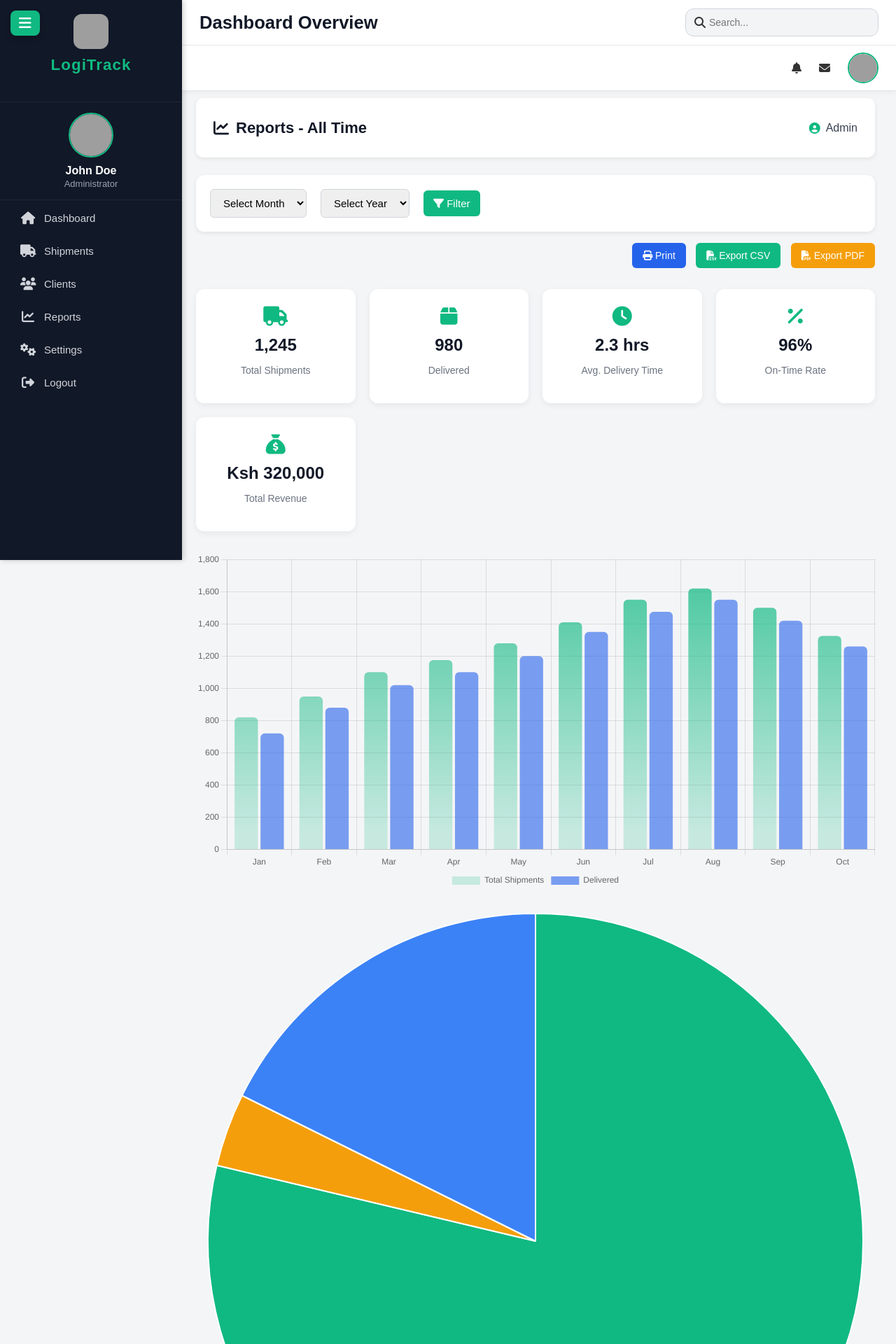
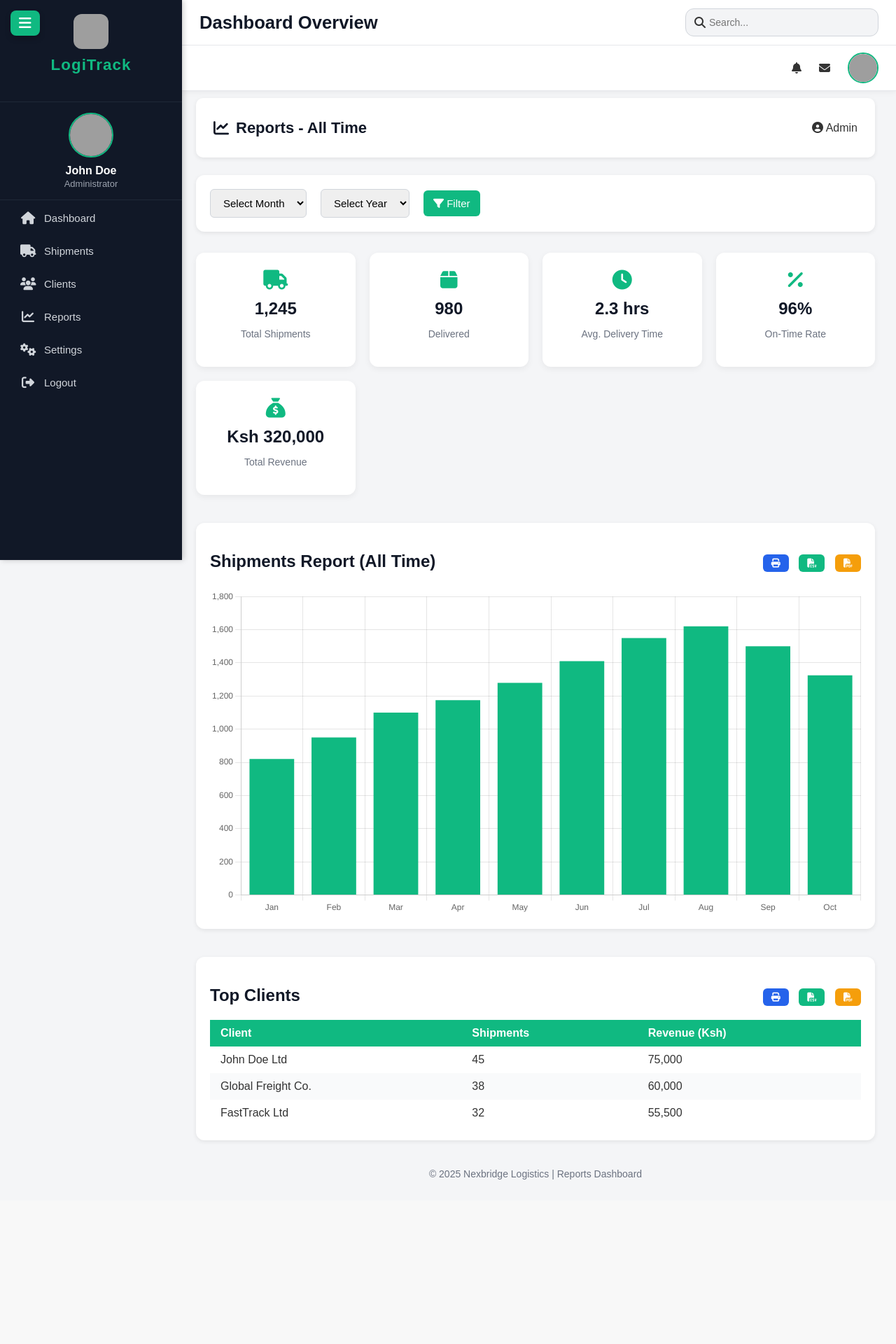
Before and after one commit to Maxwellkiptoo/tsfreighters, a PHP site: page /tsfreighters/app/Views/a/reports.php in a window 1280 px wide. Shown: the top 1920 px of the page at 70% size. After the commit the page ends 1685 px from the top, so only its background shows below. Run offline with PHP 8.4, Linux system fonts and the light colour scheme; some libraries are stand-ins or nearby versions; grey boxes are pictures that could not be loaded.

Commit message:
the admin can client tabd dowanload the cleint details,

```diff
--- a/app/Views/a/reports.php
+++ b/app/Views/a/reports.php
@@ -4,7 +4,7 @@
 <head>
 <meta charset="UTF-8">
 <meta name="viewport" content="width=device-width, initial-scale=1.0">
-<title>Monthly Reports | Logistics Admin</title>
+<title>Company Reports | Admin Dashboard</title>
 <link rel="stylesheet" href="https://cdnjs.cloudflare.com/ajax/libs/font-awesome/6.5.0/css/all.min.css">
 <style>
 body {
@@ -12,18 +12,11 @@ body {
   font-family: 'Poppins', sans-serif;
   background-color: #f4f5f7;
   color: #333;
-  overflow-x: hidden;
 }
-.main-content {
-  margin-left: 250px;
-  padding: 30px;
-}
-@media(max-width:768px){
-  .main-content{margin-left:0;}
-  .sidebar{display:none;}
-}
+.main-content { margin-left: 250px; padding: 30px; }
+@media(max-width:768px){ .main-content{margin-left:0;} .sidebar{display:none;} }
 header {
-  background: white;
+  background: #fff;
   padding: 15px 25px;
   border-radius: 10px;
   display: flex;
@@ -39,18 +32,8 @@ header h1 {
   align-items: center;
   gap: 10px;
 }
-header .user {
-  display: flex;
-  align-items: center;
-  font-weight: 500;
-  color: #374151;
-}
-header .user i {
-  margin-right: 8px;
-  color: #10b981;
-}
 .filter-form {
-  background: white;
+  background: #fff;
   margin-top: 25px;
   padding: 20px;
   border-radius: 12px;
@@ -71,123 +54,64 @@ header .user i {
   color: white;
   cursor: pointer;
   border: none;
-  transition: background 0.3s;
+  transition: 0.3s;
 }
 .filter-form button:hover { background: #0d946c; }
-.report-cards {
+
+.report-card-group {
   display: grid;
   grid-template-columns: repeat(auto-fit, minmax(220px, 1fr));
   gap: 20px;
   margin-top: 30px;
 }
 .card {
-  background: white;
+  background: #fff;
   padding: 25px 20px;
   border-radius: 12px;
   box-shadow: 0 3px 10px rgba(0,0,0,0.06);
   text-align: center;
-  transition: transform 0.3s ease, box-shadow 0.3s ease;
-}
-.card:hover {
-  transform: translateY(-5px);
-  box-shadow: 0 5px 14px rgba(0,0,0,0.1);
 }
 .card i {
   font-size: 28px;
   color: #10b981;
   margin-bottom: 8px;
 }
-.card h3 {
-  font-size: 24px;
-  margin: 5px 0;
-  color: #111827;
-}
-.card p {
-  font-size: 14px;
-  color: #6b7280;
-}
-.export-buttons {
-  margin-top: 15px;
-  text-align: right;
-}
-.export-buttons button {
-  padding: 10px 15px;
-  border: none;
-  border-radius: 6px;
-  color: white;
-  cursor: pointer;
-  margin-left: 10px;
-  font-size: 14px;
-}
-.export-buttons .print { background: #2563eb; }
-.export-buttons .csv { background: #10b981; }
-.export-buttons .pdf { background: #f59e0b; }
-.table-section {
+.card h3 { font-size: 24px; margin: 5px 0; color: #111827; }
+.card p { font-size: 14px; color: #6b7280; }
+
+.section {
   background: white;
   margin-top: 40px;
   border-radius: 12px;
   box-shadow: 0 2px 6px rgba(0,0,0,0.08);
   padding: 20px;
 }
-.table-section h2 {
-  margin-bottom: 15px;
+.section h2 {
+  display: flex;
+  justify-content: space-between;
+  align-items: center;
   color: #111827;
 }
-table {
-  width: 100%;
-  border-collapse: collapse;
-}
-table th, table td {
-  text-align: left;
-  padding: 12px 15px;
-}
-table th {
-  background: #10b981;
-  color: white;
-  font-weight: 600;
-}
-table tr:nth-child(even) { background: #f9fafb; }
-table td { color: #374151; }
-footer {
-  margin-top: 40px;
-  text-align: center;
-  font-size: 14px;
-  color: #6b7280;
-}
-canvas {
-  width: 100%;
-  height: 320px;
-  margin-top: 30px;
-}
-.summary-box {
-  background: white;
-  margin-top: 30px;
-  padding: 20px;
-  border-radius: 10px;
-  box-shadow: 0 2px 6px rgba(0,0,0,0.08);
-}
-.notes-section {
-  background: white;
-  padding: 20px;
-  margin-top: 30px;
-  border-radius: 10px;
-  box-shadow: 0 2px 6px rgba(0,0,0,0.08);
-}
-.notes-section textarea {
-  width: 100%;
-  padding: 10px;
-  border-radius: 6px;
-  border: 1px solid #ddd;
-}
-.notes-section button {
-  margin-top: 10px;
-  background: #10b981;
-  color: white;
-  padding: 8px 16px;
+.section .tools button {
+  margin-left: 8px;
+  padding: 6px 12px;
   border: none;
   border-radius: 6px;
+  color: white;
   cursor: pointer;
+  font-size: 13px;
 }
+.btn-print { background: #2563eb; }
+.btn-csv { background: #10b981; }
+.btn-pdf { background: #f59e0b; }
+
+table { width: 100%; border-collapse: collapse; margin-top: 15px; }
+table th, table td { text-align: left; padding: 10px 15px; }
+table th { background: #10b981; color: white; font-weight: 600; }
+table tr:nth-child(even) { background: #f9fafb; }
+
+footer { margin-top: 40px; text-align: center; font-size: 14px; color: #6b7280; }
+canvas { width: 100%; height: 300px; margin-top: 25px; }
 </style>
 </head>
 <body>
@@ -201,11 +125,11 @@ $filterLabel = ($month && $year) ? "$month $year" : "All Time";
 <div class="main-content">
   <header>
     <h1><i class="fa fa-chart-line"></i> Reports - <?= htmlspecialchars($filterLabel) ?></h1>
-    <div class="user"><i class="fa fa-user-circle"></i> Admin</div>
+    <div><i class="fa fa-user-circle"></i> Admin</div>
   </header>
 
-  <form class="filter-form" method="GET" id="reportFilter">
-    <select name="month" id="month">
+  <form class="filter-form" method="GET">
+    <select name="month">
       <option value="">Select Month</option>
       <?php
       $months = ['January','February','March','April','May','June','July','August','September','October','November','December'];
@@ -214,7 +138,7 @@ $filterLabel = ($month && $year) ? "$month $year" : "All Time";
         echo "<option $selected>$m</option>";
       } ?>
     </select>
-    <select name="year" id="year">
+    <select name="year">
       <option value="">Select Year</option>
       <?php for($y=date('Y');$y>=2020;$y--){
         $selected = ($y == $year) ? 'selected' : '';
@@ -224,13 +148,7 @@ $filterLabel = ($month && $year) ? "$month $year" : "All Time";
     <button type="submit"><i class="fa fa-filter"></i> Filter</button>
   </form>
 
-  <div class="export-buttons">
-    <button class="print" onclick="window.print()"><i class="fa fa-print"></i> Print</button>
-    <button class="csv"><i class="fa fa-file-csv"></i> Export CSV</button>
-    <button class="pdf"><i class="fa fa-file-pdf"></i> Export PDF</button>
-  </div>
-
-  <div class="report-cards">
+  <div class="report-card-group">
     <div class="card"><i class="fa fa-truck"></i><h3>1,245</h3><p>Total Shipments</p></div>
     <div class="card"><i class="fa fa-box"></i><h3>980</h3><p>Delivered</p></div>
     <div class="card"><i class="fa fa-clock"></i><h3>2.3 hrs</h3><p>Avg. Delivery Time</p></div>
@@ -238,22 +156,31 @@ $filterLabel = ($month && $year) ? "$month $year" : "All Time";
     <div class="card"><i class="fa fa-sack-dollar"></i><h3>Ksh 320,000</h3><p>Total Revenue</p></div>
   </div>
 
-  <canvas id="reportChart"></canvas>
-  <canvas id="statusChart"></canvas>
-
-  <div class="summary-box">
-    <h2>Summary for <?= htmlspecialchars($filterLabel) ?></h2>
-    <p>In <?= htmlspecialchars($filterLabel) ?>, the logistics team handled <strong>1,245 shipments</strong> generating
-    <strong>Ksh 320,000</strong> in revenue. Delivery efficiency was <strong>96%</strong> with
-    <strong>45</strong> delayed shipments and <strong>220</strong> still in transit.</p>
+  <!-- Shipments Chart -->
+  <div class="section" id="shipmentsReport">
+    <h2>
+      Shipments Report (<?= htmlspecialchars($filterLabel) ?>)
+      <div class="tools">
+        <button class="btn-print" onclick="printSection('shipmentsReport')"><i class="fa fa-print"></i></button>
+        <button class="btn-csv" onclick="exportSectionCSV('shipmentsReport')"><i class="fa fa-file-csv"></i></button>
+        <button class="btn-pdf" onclick="exportSectionPDF('shipmentsReport')"><i class="fa fa-file-pdf"></i></button>
+      </div>
+    </h2>
+    <canvas id="shipmentsChart"></canvas>
   </div>
 
-  <div class="table-section">
-    <h2>Top Performing Clients</h2>
+  <!-- Client Table -->
+  <div class="section" id="clientReport">
+    <h2>
+      Top Clients
+      <div class="tools">
+        <button class="btn-print" onclick="printSection('clientReport')"><i class="fa fa-print"></i></button>
+        <button class="btn-csv" onclick="exportSectionCSV('clientReport')"><i class="fa fa-file-csv"></i></button>
+        <button class="btn-pdf" onclick="exportSectionPDF('clientReport')"><i class="fa fa-file-pdf"></i></button>
+      </div>
+    </h2>
     <table>
-      <thead>
-        <tr><th>Client</th><th>Shipments</th><th>Revenue (Ksh)</th></tr>
-      </thead>
+      <thead><tr><th>Client</th><th>Shipments</th><th>Revenue (Ksh)</th></tr></thead>
       <tbody>
         <tr><td>John Doe Ltd</td><td>45</td><td>75,000</td></tr>
         <tr><td>Global Freight Co.</td><td>38</td><td>60,000</td></tr>
@@ -262,57 +189,65 @@ $filterLabel = ($month && $year) ? "$month $year" : "All Time";
     </table>
   </div>
 
-  <div class="notes-section">
-    <h2>Admin Notes</h2>
-    <textarea rows="4" placeholder="Add notes or comments about this month's performance..."></textarea>
-    <button>Save Notes</button>
-  </div>
-
-  <footer>© 2025 Nexbridge Logistics | Reports Dashboard</footer>
+  <footer>© <?= date('Y') ?> Nexbridge Logistics | Reports Dashboard</footer>
 </div>
 
 <script src="https://cdn.jsdelivr.net/npm/chart.js"></script>
+<script src="https://cdnjs.cloudflare.com/ajax/libs/jspdf/2.5.1/jspdf.umd.min.js"></script>
+
 <script>
-const ctx = document.getElementById('reportChart').getContext('2d');
-const gradient = ctx.createLinearGradient(0, 0, 0, 400);
-gradient.addColorStop(0, 'rgba(16,185,129,0.8)');
-gradient.addColorStop(1, 'rgba(16,185,129,0.2)');
-
+// Chart.js
+const ctx = document.getElementById('shipmentsChart').getContext('2d');
 new Chart(ctx, {
   type: 'bar',
   data: {
     labels: ['Jan','Feb','Mar','Apr','May','Jun','Jul','Aug','Sep','Oct'],
     datasets: [{
-      label: 'Total Shipments',
+      label: 'Shipments',
       data: [820,950,1100,1175,1280,1410,1550,1620,1500,1325],
-      backgroundColor: gradient,
-      borderRadius: 6,
-    },{
-      label: 'Delivered',
-      data: [720,880,1020,1100,1200,1350,1475,1550,1420,1260],
-      backgroundColor: 'rgba(37,99,235,0.6)',
-      borderRadius: 6,
+      backgroundColor: '#10b981'
     }]
   },
-  options: {
-    responsive: true,
-    plugins: { legend: { position: 'bottom' } },
-    scales: { y: { beginAtZero: true } }
-  }
+  options: { responsive: true, plugins: { legend: { display: false } } }
 });
 
-const ctx2 = document.getElementById('statusChart');
-new Chart(ctx2, {
-  type: 'pie',
-  data: {
-    labels: ['Delivered','Delayed','In Transit'],
-    datasets: [{
-      data: [980,45,220],
-      backgroundColor: ['#10b981','#f59e0b','#3b82f6']
-    }]
-  },
-  options: { plugins: { legend: { position: 'bottom' } } }
-});
+// ✅ Print only section
+function printSection(sectionId) {
+  const content = document.getElementById(sectionId).innerHTML;
+  const printWindow = window.open('', '', 'width=900,height=600');
+  printWindow.document.write('<html><head><title>Print Report</title>');
+  printWindow.document.write('</head><body>');
+  printWindow.document.write(content);
+  printWindow.document.write('</body></html>');
+  printWindow.document.close();
+  printWindow.print();
+}
+
+// ✅ Export section as CSV
+function exportSectionCSV(sectionId) {
+  const rows = document.querySelectorAll(`#${sectionId} table tr`);
+  if (rows.length === 0) return alert("No table found to export!");
+  let csv = [];
+  rows.forEach(row => {
+    const cols = row.querySelectorAll('th, td');
+    const data = Array.from(cols).map(td => `"${td.innerText}"`);
+    csv.push(data.join(','));
+  });
+  const blob = new Blob([csv.join('\n')], { type: 'text/csv' });
+  const link = document.createElement('a');
+  link.href = URL.createObjectURL(blob);
+  link.download = `${sectionId}.csv`;
+  link.click();
+}
+
+// ✅ Export section as PDF
+async function exportSectionPDF(sectionId) {
+  const { jsPDF } = window.jspdf;
+  const pdf = new jsPDF('p', 'pt', 'a4');
+  const section = document.getElementById(sectionId);
+  pdf.text("Report Section: " + sectionId, 40, 40);
+  pdf.html(section, { x: 30, y: 60, callback: () => pdf.save(`${sectionId}.pdf`) });
+}
 </script>
 </body>
 </html>
```
